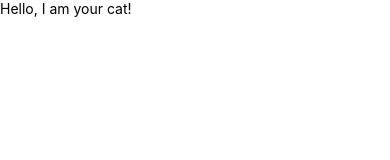
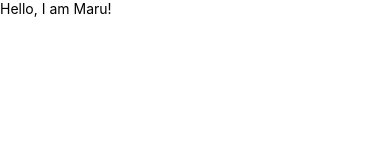
Before and after one commit to ZhekTheDark/FirstReactNativeProject, a React Native app: screen / in a window 390 px wide. Shown: the top 160 px of the page. Built offline with nearby package versions, Linux system fonts and the light colour scheme.

Commit message:
added name

```diff
--- a/App.js
+++ b/App.js
@@ -72,9 +72,8 @@
 // export default HelloWorldApp;
 
 const Cat = () => {
-  return (
-    <Text>Hello, I am your cat!</Text>
-  );
-}
+  const name = 'Maru';
+  return <Text>Hello, I am {name}!</Text>;
+};
 
 export default Cat;
```
